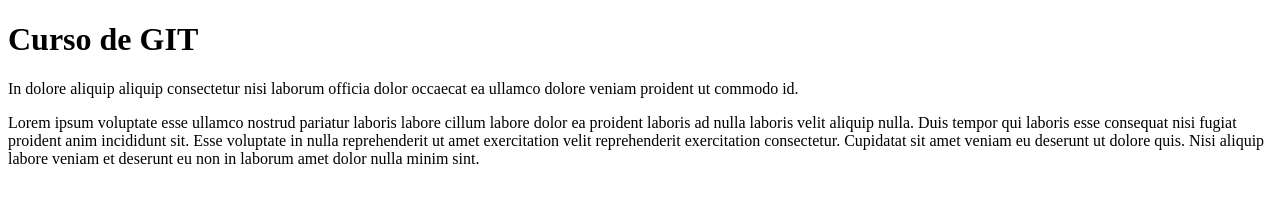
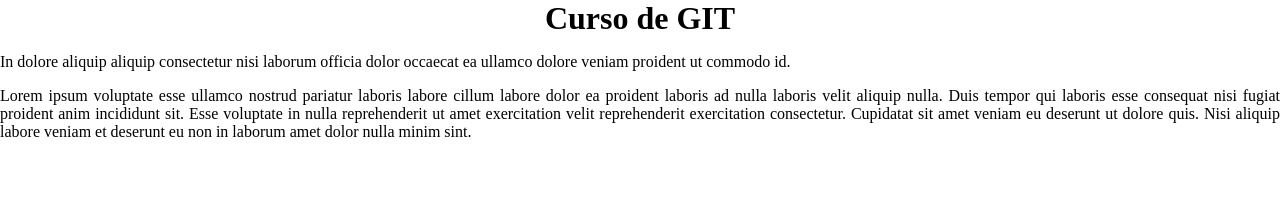
Before and after one commit to DiazAlvarran/WebCata, a plain HTML site: page index.html in a window 1280 px wide. Drawn offline with Linux system fonts and the light colour scheme.

Commit message:
centrando titulo y párrafo justificado

```diff
--- a/index.css
+++ b/index.css
@@ -1,8 +1,14 @@
 body, html{
 	margin: 0px;
 	padding: 0px;
+	width: 100%;
 }
 
 h1{
 	margin: auto;
+	text-align: center;
 }
+
+p{
+	text-align: justify;
+}
--- a/index.html
+++ b/index.html
@@ -2,6 +2,7 @@
 <html>
 <head>
 	<title>Curso Git</title>
+	<link rel="stylesheet" type="text/css" href="index.css">
 </head>
 <body>
 	<h1>Curso de GIT</h1>
```
